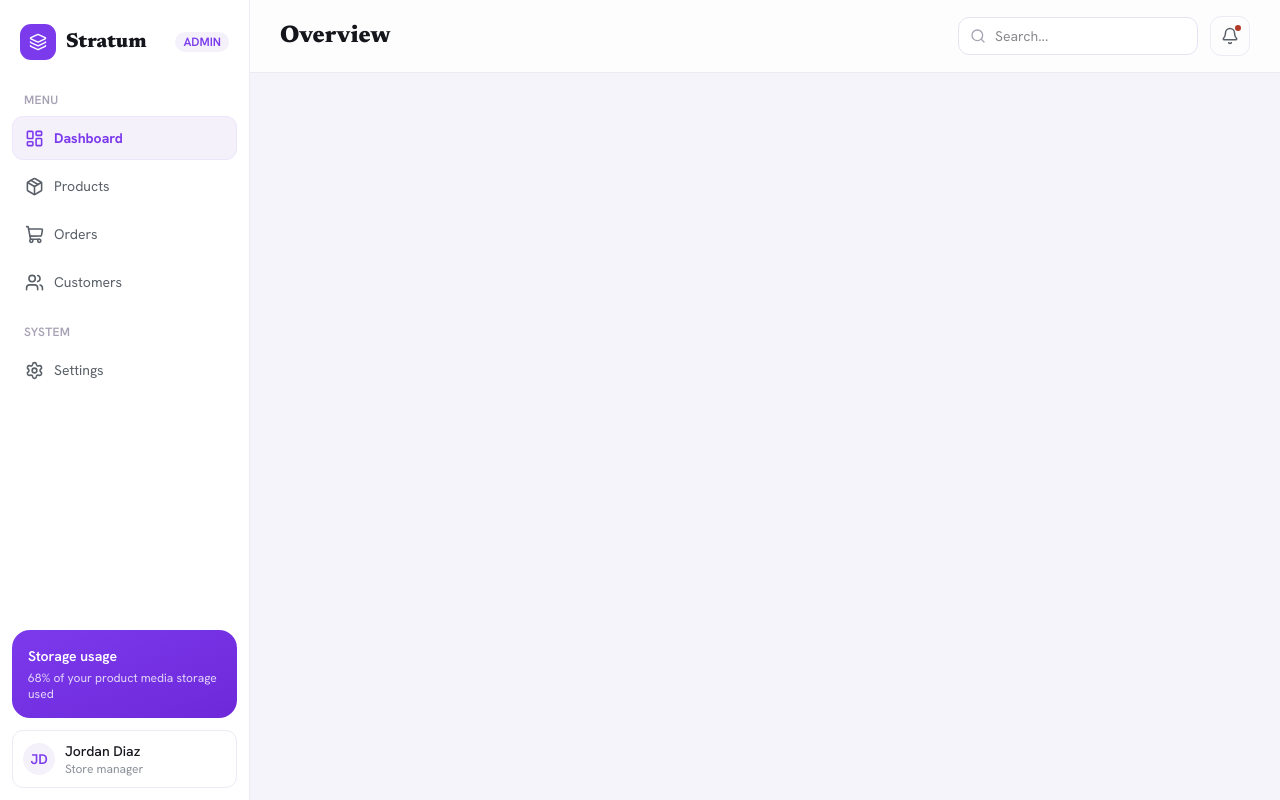
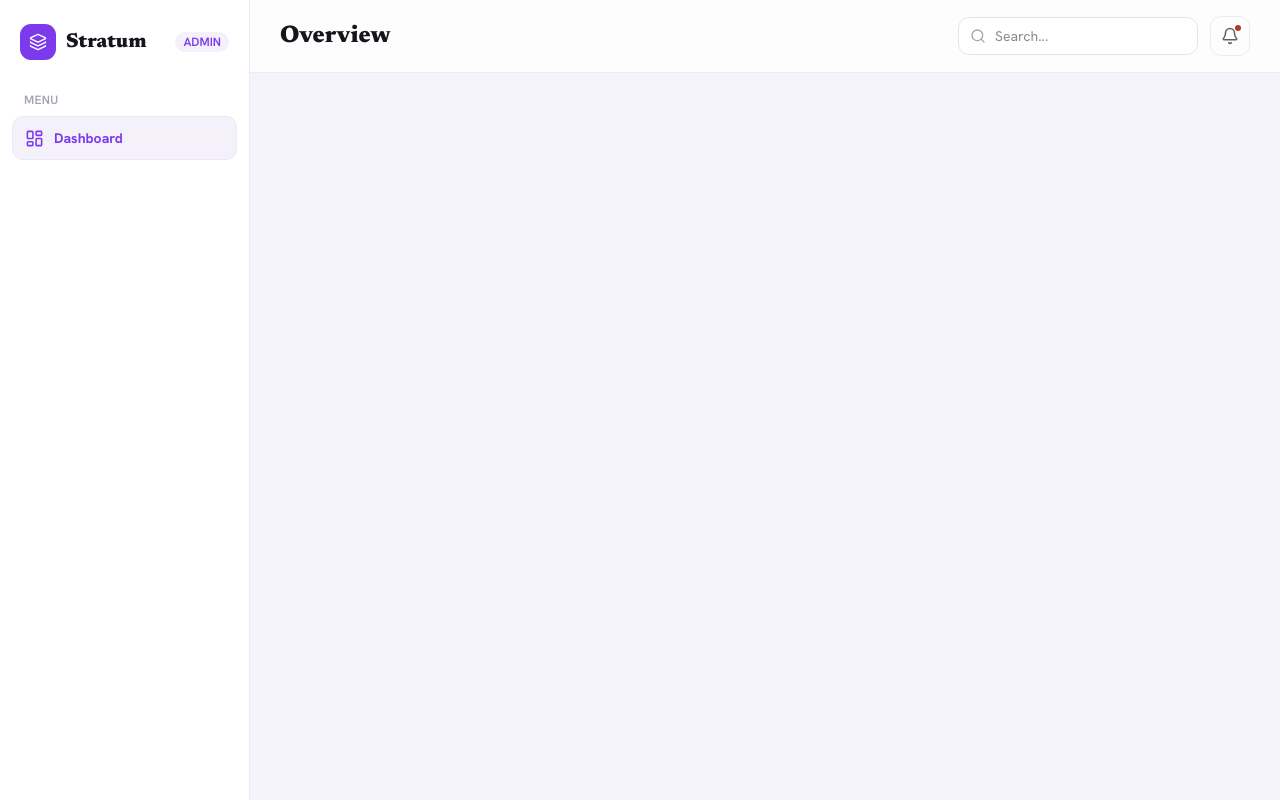
Before and after one commit to Zakaria2023/SOT-MONOREPO, a Next.js app in the folder apps/admin/: page / in a window 1280 px wide. Built offline with nearby package versions, Linux system fonts and the light colour scheme.

Commit message:
Trim sidebar to a single Dashboard link
Removes the Products/Orders/Customers/Settings nav links, the System
section, and the storage usage card/user chip at the bottom.

```diff
--- a/apps/admin/src/components/layout/sidebar.tsx
+++ b/apps/admin/src/components/layout/sidebar.tsx
@@ -1,12 +1,5 @@
-import {
-  Layers,
-  LayoutDashboard,
-  Package,
-  Settings,
-  ShoppingCart,
-  Users,
-} from "lucide-react";
 import type { LucideIcon } from "lucide-react";
+import { Layers, LayoutDashboard } from "lucide-react";
 import Link from "next/link";
 
 type NavLink = {
@@ -18,9 +11,6 @@ type NavLink = {
 
 const MENU_LINKS: NavLink[] = [
   { icon: LayoutDashboard, label: "Dashboard", href: "/", active: true },
-  { icon: Package, label: "Products", href: "/products" },
-  { icon: ShoppingCart, label: "Orders", href: "/orders" },
-  { icon: Users, label: "Customers", href: "/customers" },
 ];
 
 export const Sidebar = () => (
@@ -55,36 +45,6 @@ export const Sidebar = () => (
           {label}
         </Link>
       ))}
-
-      <span className="px-3 pt-4 pb-1 text-xs font-semibold tracking-wide text-faint uppercase">
-        System
-      </span>
-      <Link
-        href="/settings"
-        className="flex min-h-11 w-full items-center gap-2.5 rounded-control border border-transparent px-3 text-sm text-secondary hover:bg-hover"
-      >
-        <Settings size={19} strokeWidth={2} />
-        Settings
-      </Link>
     </nav>
-
-    <div className="flex flex-col gap-3 p-3">
-      <div className="rounded-card bg-gradient-to-br from-primary to-primary-hover p-4 text-white">
-        <p className="text-sm font-semibold">Storage usage</p>
-        <p className="mt-1 text-xs text-white/80">
-          68% of your product media storage used
-        </p>
-      </div>
-
-      <div className="flex items-center gap-2.5 rounded-control border border-hairline p-2.5">
-        <div className="flex h-8 w-8 items-center justify-center rounded-full bg-primary-tint text-sm font-semibold text-primary">
-          JD
-        </div>
-        <div className="flex flex-col">
-          <span className="text-sm font-medium text-ink">Jordan Diaz</span>
-          <span className="text-xs text-muted">Store manager</span>
-        </div>
-      </div>
-    </div>
   </aside>
 );
```
